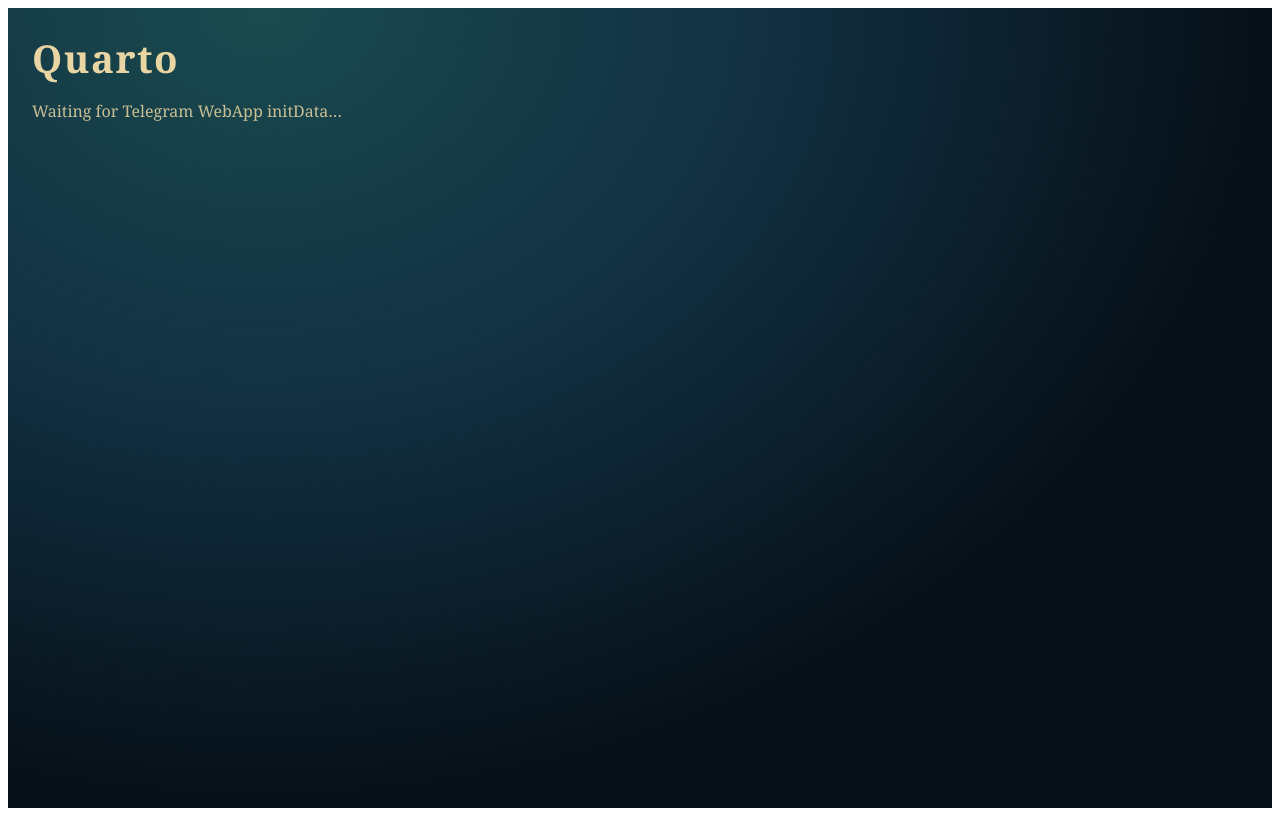
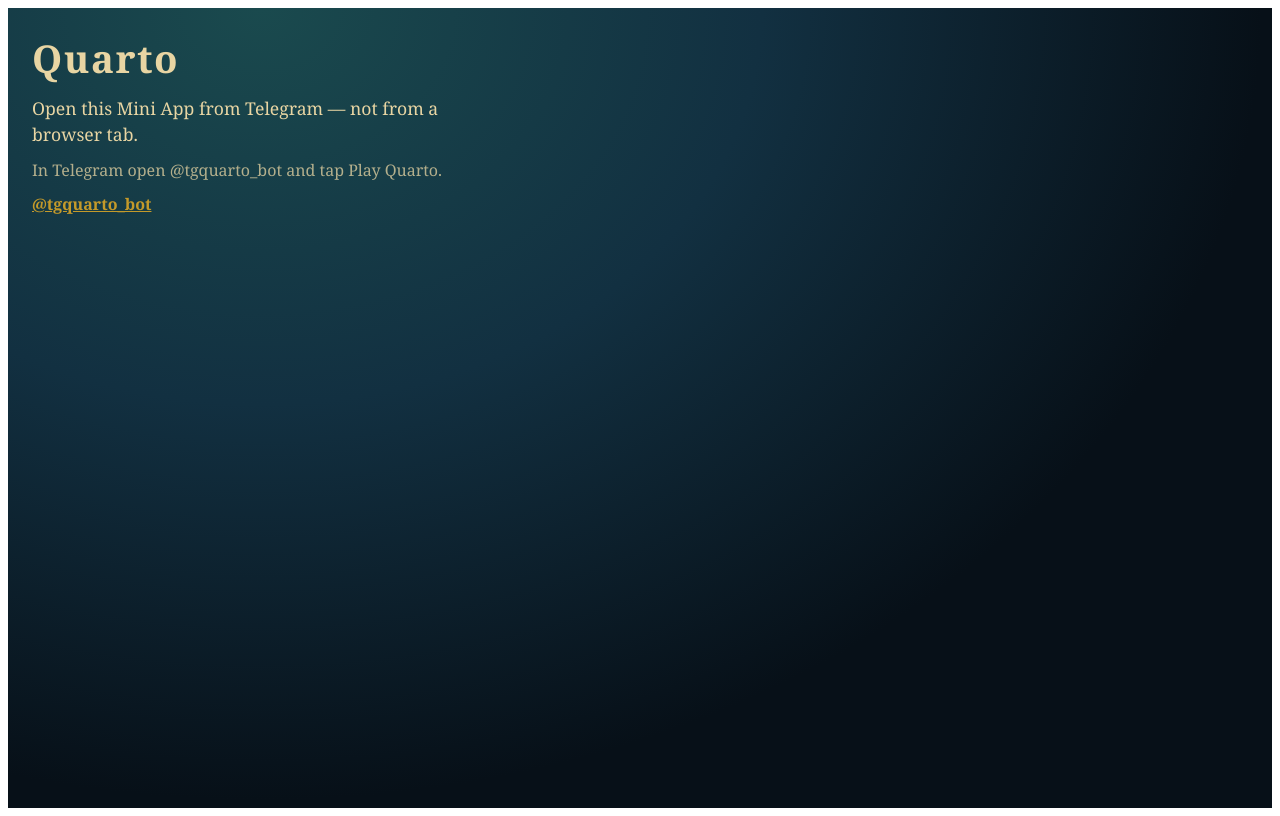
Before and after one commit to Buravchik/quarto, a Next.js app: page / in a window 1280 px wide. Built offline with nearby package versions, Linux system fonts and the light colour scheme; no server answers.

Commit message:
fix(miniapp): wait for Telegram initData instead of one-shot race

```diff
--- a/app/layout.tsx
+++ b/app/layout.tsx
@@ -1,4 +1,5 @@
 import type { ReactNode } from "react";
+import Script from "next/script";
 
 export const metadata = {
   title: "Quarto",
@@ -9,7 +10,8 @@ export default function RootLayout({ children }: { children: ReactNode }) {
   return (
     <html lang="en">
       <head>
-        <script src="https://telegram.org/js/telegram-web-app.js" defer />
+        {/* beforeInteractive: available before hydration — avoids empty initData race */}
+        <Script src="https://telegram.org/js/telegram-web-app.js" strategy="beforeInteractive" />
       </head>
       <body>{children}</body>
     </html>
--- a/app/page.tsx
+++ b/app/page.tsx
@@ -5,6 +5,7 @@ import { AchievementsPanel } from "../src/components/AchievementsPanel";
 import { GamePanel } from "../src/components/GamePanel";
 import { HomeLobby } from "../src/components/HomeLobby";
 import { t } from "../src/i18n";
+import { useTelegramWebApp } from "../src/telegram/useTelegramWebApp";
 
 function readSessionId() {
   if (typeof window === "undefined") return "";
@@ -19,20 +20,12 @@ function setSessionInUrl(sessionId: string) {
 
 export default function HomePage() {
   const [sessionId, setSessionId] = useState("");
-  const [initData, setInitData] = useState("");
-  const [lang, setLang] = useState<string | undefined>(undefined);
-  const [booted, setBooted] = useState(false);
+  const { ready, initData, lang, outsideTelegram } = useTelegramWebApp();
   const apiBase = useMemo(() => process.env.NEXT_PUBLIC_API_BASE ?? "", []);
   const copy = t(lang);
 
   useEffect(() => {
     setSessionId(readSessionId());
-    const tg = window.Telegram?.WebApp;
-    tg?.ready?.();
-    tg?.expand?.();
-    setInitData(tg?.initData ?? process.env.NEXT_PUBLIC_DEV_INIT_DATA ?? "");
-    setLang(tg?.initDataUnsafe?.user?.language_code);
-    setBooted(true);
   }, []);
 
   function enterSession(next: string) {
@@ -63,12 +56,22 @@ export default function HomePage() {
         {copy.appName}
       </h1>
 
-      {!booted ? (
+      {!ready ? (
         <p style={{ opacity: 0.7 }}>{copy.waitingInitData}</p>
+      ) : !initData ? (
+        <section style={{ maxWidth: "28rem", display: "grid", gap: "0.75rem" }}>
+          <p style={{ margin: 0, fontSize: "1.1rem", lineHeight: 1.45 }}>
+            {outsideTelegram ? copy.openInsideTelegram : copy.waitingInitData}
+          </p>
+          <p style={{ margin: 0, opacity: 0.75 }}>{copy.openViaBotHint}</p>
+          <a
+            href="https://t.me/tgquarto_bot"
+            style={{ color: "#c49a2a", fontWeight: 700 }}
+          >
+            @tgquarto_bot
+          </a>
+        </section>
       ) : !sessionId ? (
-        !initData ? (
-          <p style={{ opacity: 0.85 }}>{copy.waitingInitData}</p>
-        ) : (
         <>
           <HomeLobby
             apiBase={apiBase}
@@ -85,9 +88,6 @@ export default function HomePage() {
           />
           <AchievementsPanel apiBase={apiBase} initData={initData} lang={lang} />
         </>
-        )
-      ) : !initData ? (
-        <p style={{ opacity: 0.85 }}>{copy.waitingInitData}</p>
       ) : (
         <>
           <GamePanel
--- a/src/i18n/en.ts
+++ b/src/i18n/en.ts
@@ -32,7 +32,9 @@ export const en = {
   pieTake: "Pie: take opening",
   piePass: "Pie: pass",
   openFromCard: "Open from a challenge card link with a sessionId.",
-  waitingInitData: "Waiting for Telegram WebApp initData…",
+  waitingInitData: "Connecting to Telegram…",
+  openInsideTelegram: "Open this Mini App from Telegram — not from a browser tab.",
+  openViaBotHint: "In Telegram open @tgquarto_bot and tap Play Quarto.",
   homeTagline: "Classic 1v1 — give a piece, place it, declare Quarto.",
   startMatch: "Start a match",
   homeHint: "Creates your challenge slot. Share the bot card or this session link with a friend.",
--- a/src/i18n/ru.ts
+++ b/src/i18n/ru.ts
@@ -32,7 +32,9 @@ export const ru = {
   pieTake: "Pie: взять открытие",
   piePass: "Pie: пас",
   openFromCard: "Откройте по ссылке карточки с sessionId.",
-  waitingInitData: "Ждём Telegram WebApp initData…",
+  waitingInitData: "Подключаемся к Telegram…",
+  openInsideTelegram: "Откройте Mini App из Telegram — не из вкладки браузера.",
+  openViaBotHint: "В Telegram откройте @tgquarto_bot и нажмите Play Quarto.",
   homeTagline: "Классика 1v1 — отдай фигуру, поставь, объяви Кварто.",
   startMatch: "Начать партию",
   homeHint: "Создаёт ваш слот. Поделитесь карточкой бота или ссылкой сессии с другом.",
--- /dev/null
+++ b/src/telegram/useTelegramWebApp.ts
@@ -0,0 +1,76 @@
+"use client";
+
+import { useEffect, useState } from "react";
+
+export type TelegramBoot = {
+  ready: boolean;
+  initData: string;
+  lang: string | undefined;
+  /** True when WebApp API appeared but initData stayed empty (opened outside Telegram). */
+  outsideTelegram: boolean;
+};
+
+/**
+ * Wait for telegram-web-app.js + initData. A single mount read races `defer`/`async` script load
+ * and leaves the Mini App stuck on "Waiting for initData…".
+ */
+export function useTelegramWebApp(timeoutMs = 4000): TelegramBoot {
+  const [ready, setReady] = useState(false);
+  const [initData, setInitData] = useState("");
+  const [lang, setLang] = useState<string | undefined>(undefined);
+  const [outsideTelegram, setOutsideTelegram] = useState(false);
+
+  useEffect(() => {
+    let cancelled = false;
+    let settled = false;
+
+    const finish = (data: string, language?: string, outside = false) => {
+      if (cancelled || settled) return;
+      settled = true;
+      setInitData(data);
+      setLang(language);
+      setOutsideTelegram(outside);
+      setReady(true);
+    };
+
+    const tryRead = (): boolean => {
+      const tg = window.Telegram?.WebApp;
+      if (!tg) return false;
+      try {
+        tg.ready?.();
+        tg.expand?.();
+      } catch {
+        /* ignore */
+      }
+      const data = (tg.initData ?? "").trim();
+      if (data) {
+        finish(data, tg.initDataUnsafe?.user?.language_code);
+        return true;
+      }
+      return false;
+    };
+
+    if (tryRead()) return;
+
+    const started = Date.now();
+    const tick = window.setInterval(() => {
+      if (tryRead()) {
+        window.clearInterval(tick);
+        return;
+      }
+      if (Date.now() - started >= timeoutMs) {
+        window.clearInterval(tick);
+        const tg = window.Telegram?.WebApp;
+        // Script may have loaded with empty initData (browser tab / non-Telegram WebView)
+        finish("", tg?.initDataUnsafe?.user?.language_code, true);
+      }
+    }, 50);
+
+    return () => {
+      cancelled = true;
+      window.clearInterval(tick);
+    };
+  }, [timeoutMs]);
+
+  return { ready, initData, lang, outsideTelegram };
+}
```
Lines whose indentation alone changed are shown as unchanged.
